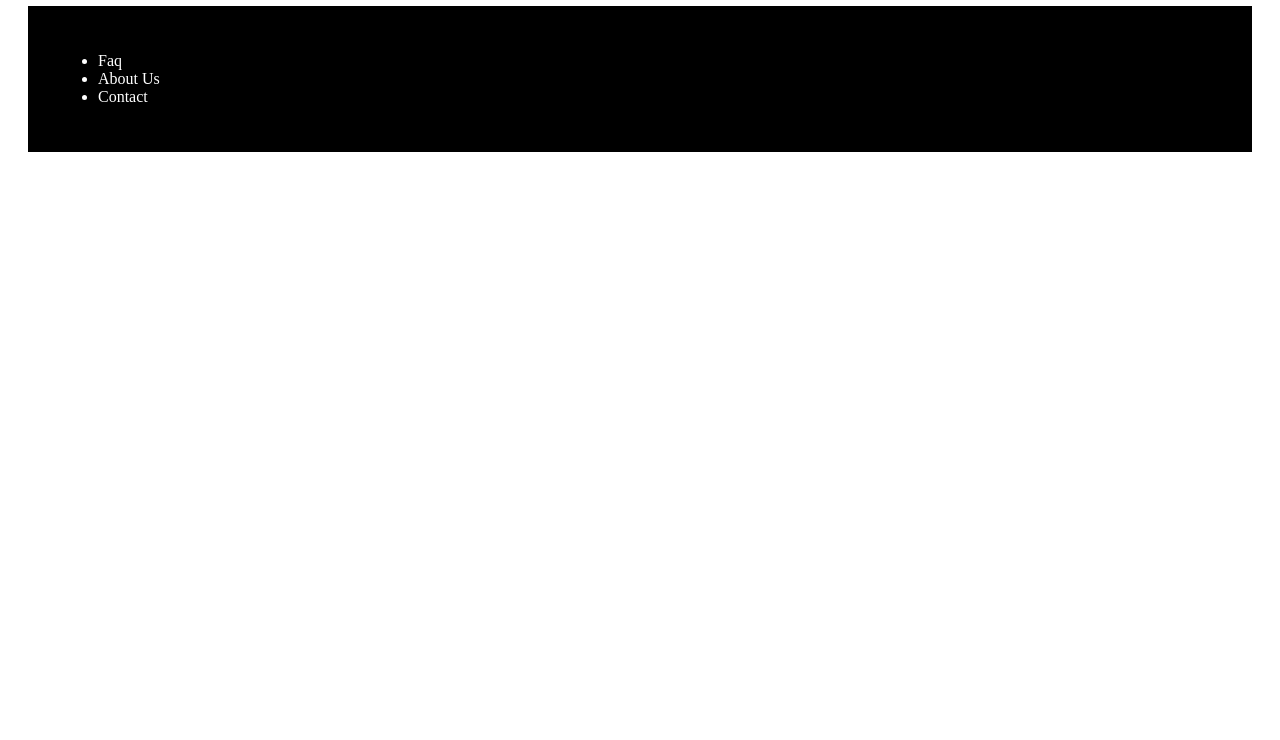
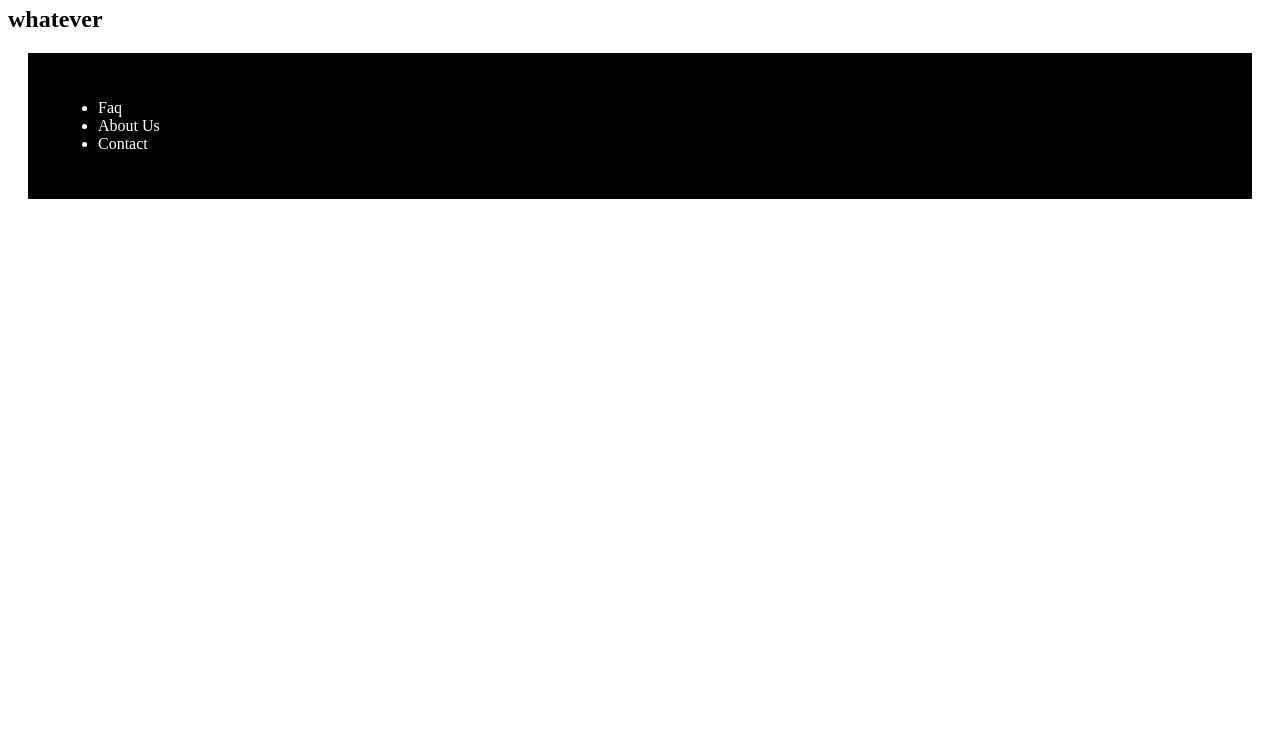
Before and after one commit to clownShoez/git-one, a plain HTML site: page index.html in a window 1280 px wide. Shown: the part 60-800 px from the top of the page. Drawn offline with Linux system fonts and the light colour scheme.

Commit message:
added heading 2

```diff
--- a/index.html
+++ b/index.html
@@ -8,6 +8,8 @@
     <body>
         <h1>My first page</h1>
 
+        <h2>whatever</h2>
+
         <footer>
             <ul>
                 <li>Faq</li>
```
